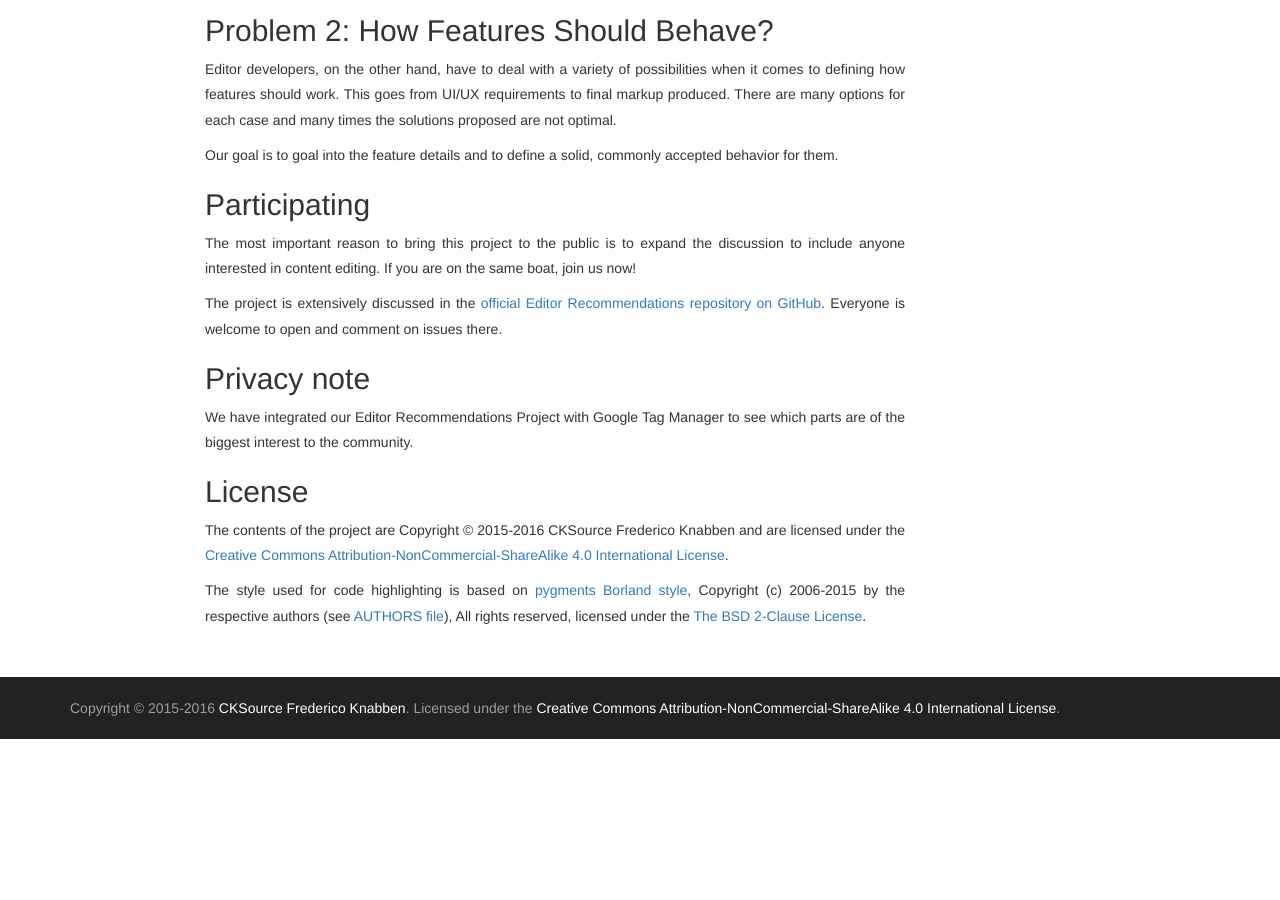
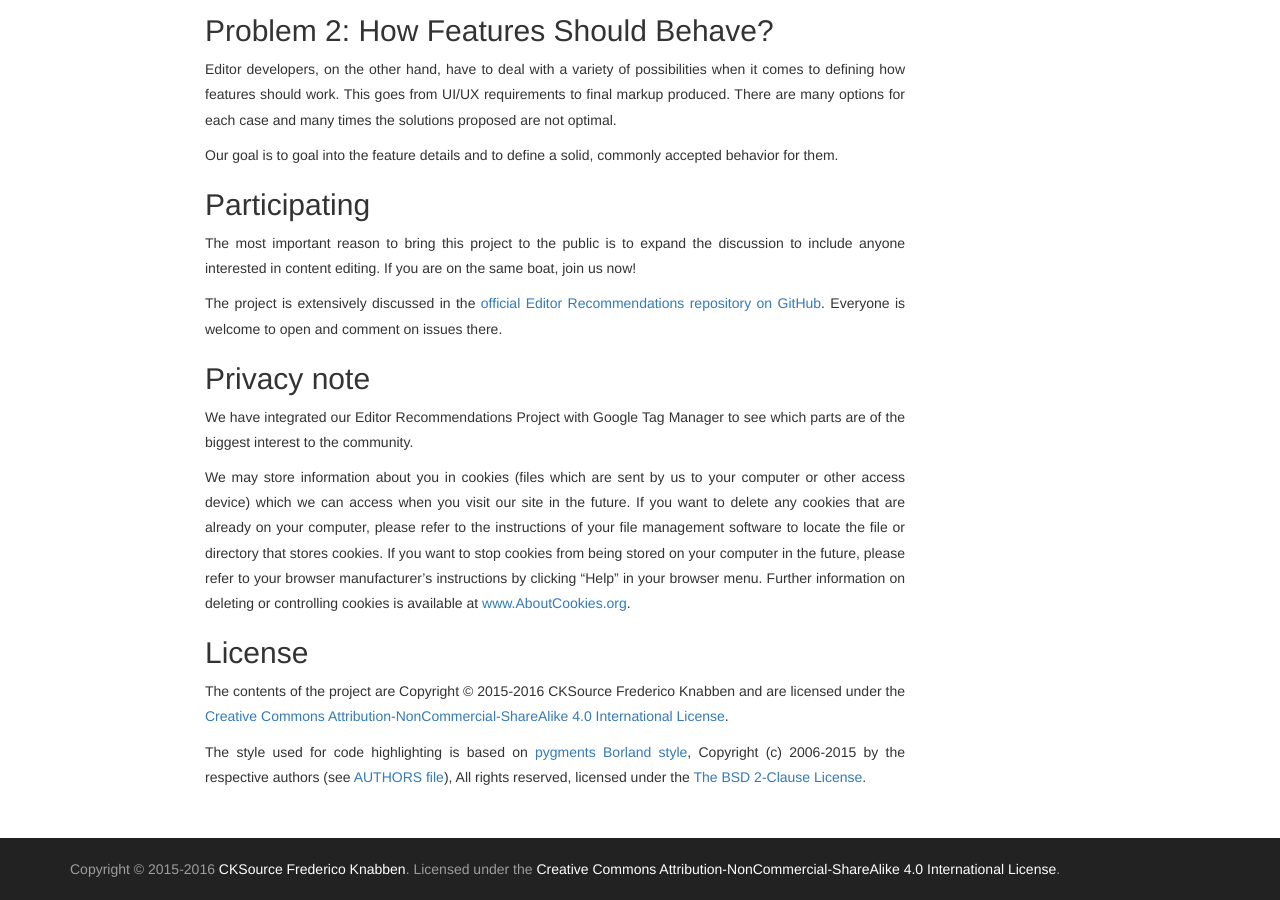
Before and after one commit to ckeditor/editor-recommendations, a Jekyll site: the page built from about/index.md, in a window 1280 px wide and 900 px high, scrolled down 623 px. Built offline with Jekyll 4.4.1, drawn with Linux system fonts in a browser that asks for light colours; nearby versions of some CDN libraries; before the commit the page ends 1362 px from its top, so only the background shows below that.

Commit message:
Refs #48 Cookies information

```diff
--- a/about/index.md
+++ b/about/index.md
@@ -40,6 +40,8 @@ The project is extensively discussed in the [official Editor Recommendations rep
 
 We have integrated our Editor Recommendations Project with Google Tag Manager to see which parts are of the biggest interest to the community.
 
+We may store information about you in cookies (files which are sent by us to your computer or other access device) which we can access when you visit our site in the future. If you want to delete any cookies that are already on your computer, please refer to the instructions of your file management software to locate the file or directory that stores cookies. If you want to stop cookies from being stored on your computer in the future, please refer to your browser manufacturer's instructions by clicking "Help" in your browser menu. Further information on deleting or controlling cookies is available at [www.AboutCookies.org](http://www.AboutCookies.org).
+
 ## License
 
 The contents of the project are Copyright © 2015-{{ site.time | date: '%Y' }} CKSource Frederico Knabben and are licensed under the [Creative Commons Attribution-NonCommercial-ShareAlike 4.0 International License](http://creativecommons.org/licenses/by-nc-sa/4.0/).
```
